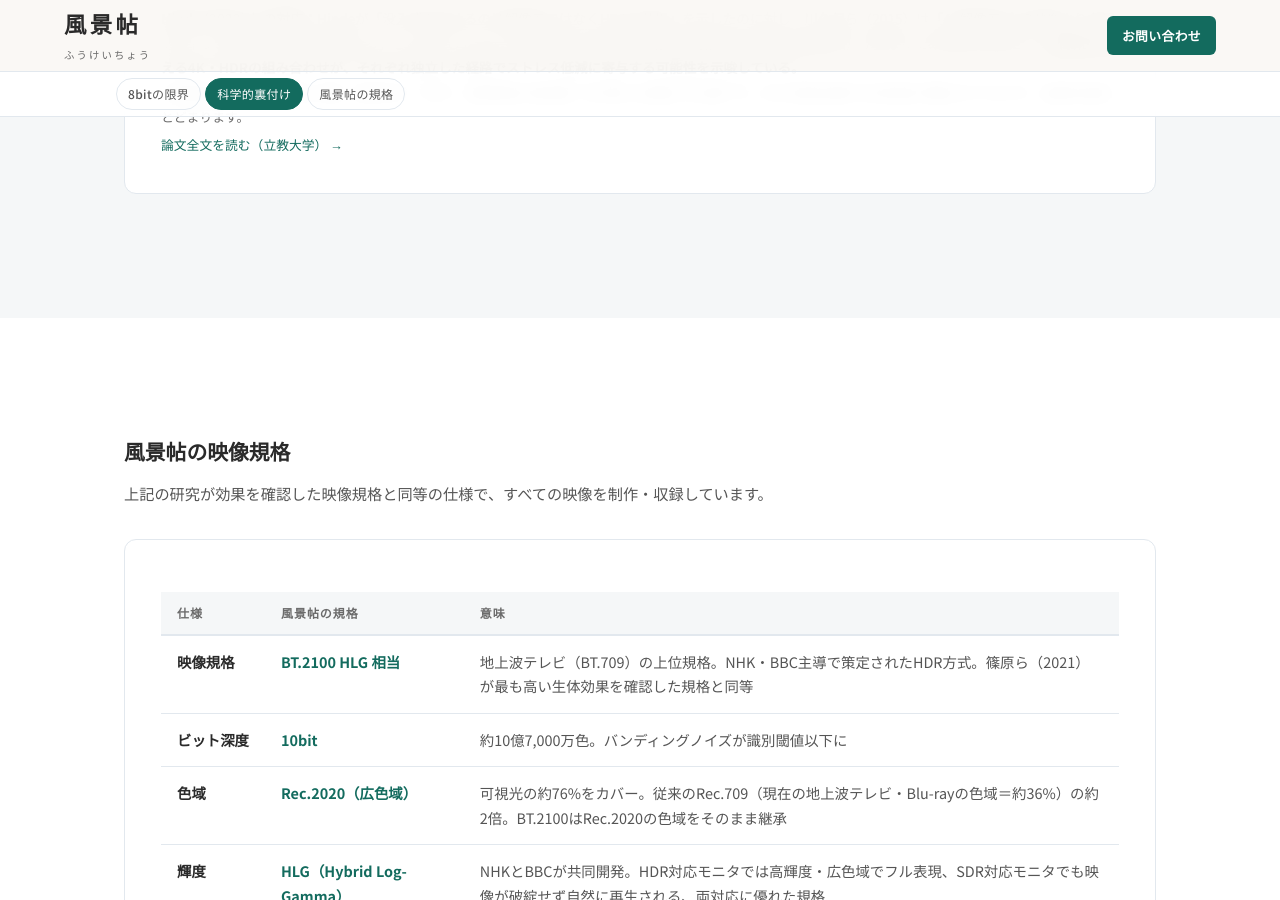
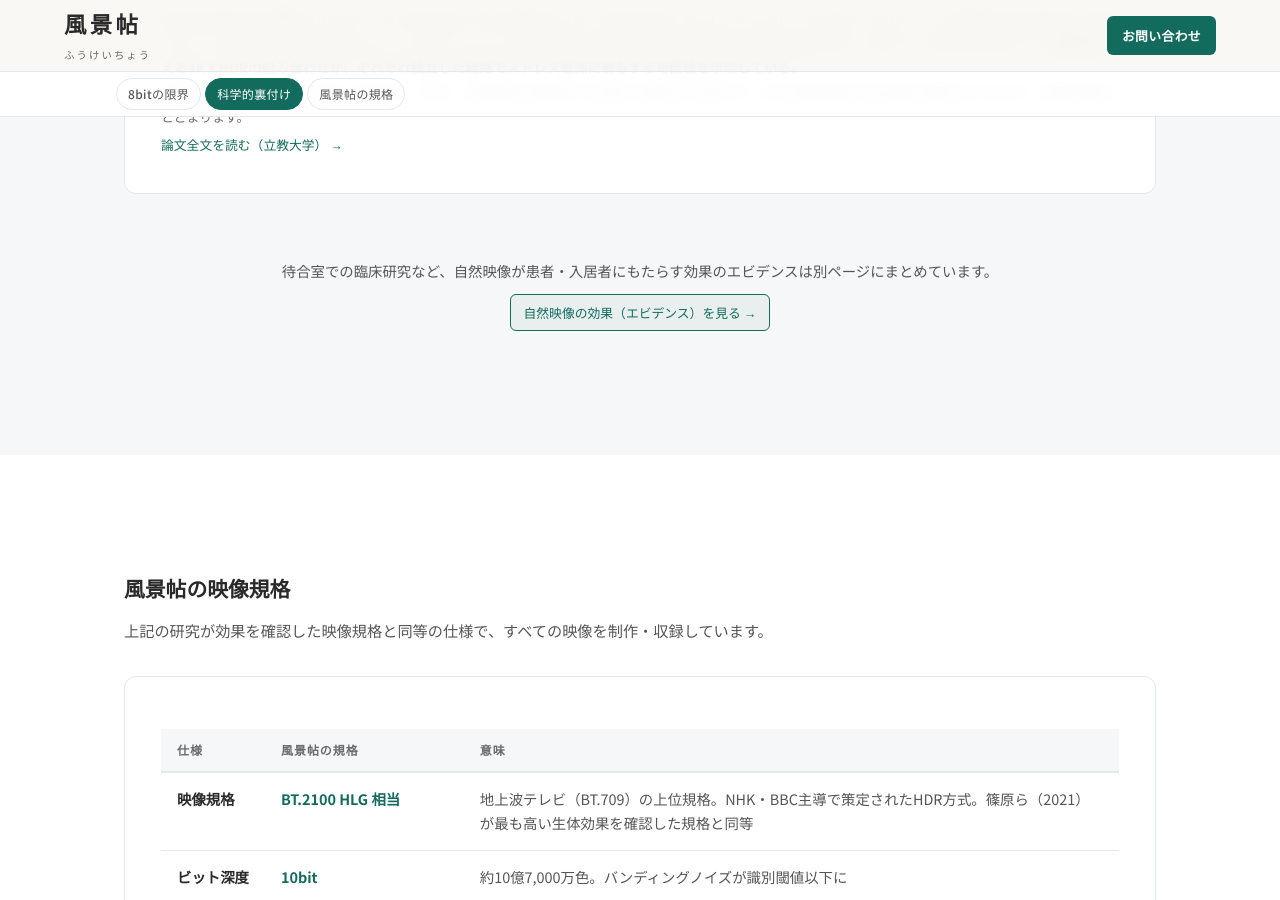
Before and after one commit to dr836gnypeq-ctrl/fukeichou-site, a Jekyll site: the page built from quality.html, in a window 1280 px wide and 900 px high, scrolled down 4749 px. Built offline with Jekyll 4.4.1, drawn with Linux system fonts in a browser that asks for light colours; nearby versions of some CDN libraries.

Commit message:
quality: add evidence link at end of study section

```diff
--- a/quality.html
+++ b/quality.html
@@ -327,6 +327,11 @@ canvas.ql-bit-canvas{height:40px}
       </p>
       <a class="ev-study-link" href="https://rikkyo.repo.nii.ac.jp/record/10982/files/AA11430459_57_02.pdf" target="_blank" rel="noopener">論文全文を読む（立教大学） →</a>
     </div>
+
+    <p style="text-align:center;margin-top:40px;padding:24px;background:var(--paper-warm);border-radius:8px;font-size:.9rem;color:var(--ink-light);line-height:1.8">
+      待合室での臨床研究など、自然映像が患者・入居者にもたらす効果のエビデンスは別ページにまとめています。<br>
+      <a href="{{ '/evidence/' | relative_url }}" class="text-link-btn" style="margin-top:10px;display:inline-block">自然映像の効果（エビデンス）を見る →</a>
+    </p>
   </div>
 </section>
 
```
